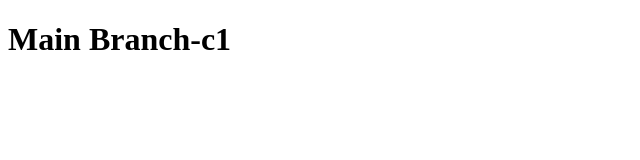
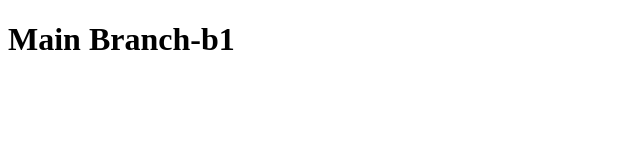
Before and after one commit to gohilravia302/Merge-confilct, a plain HTML site: page index.html in a window 1280 px wide. Shown: the full height of the page, 0-640 px from the left. Drawn offline with Linux system fonts and the light colour scheme.

Commit message:
new commit

```diff
--- a/index.html
+++ b/index.html
@@ -4,6 +4,6 @@
     <title>Merge-Conflict</title>
   </head>
   <body>
-    <h1>Main Branch-c1</h1>
+    <h1>Main Branch-b1</h1>
   </body>
 </html>
```
